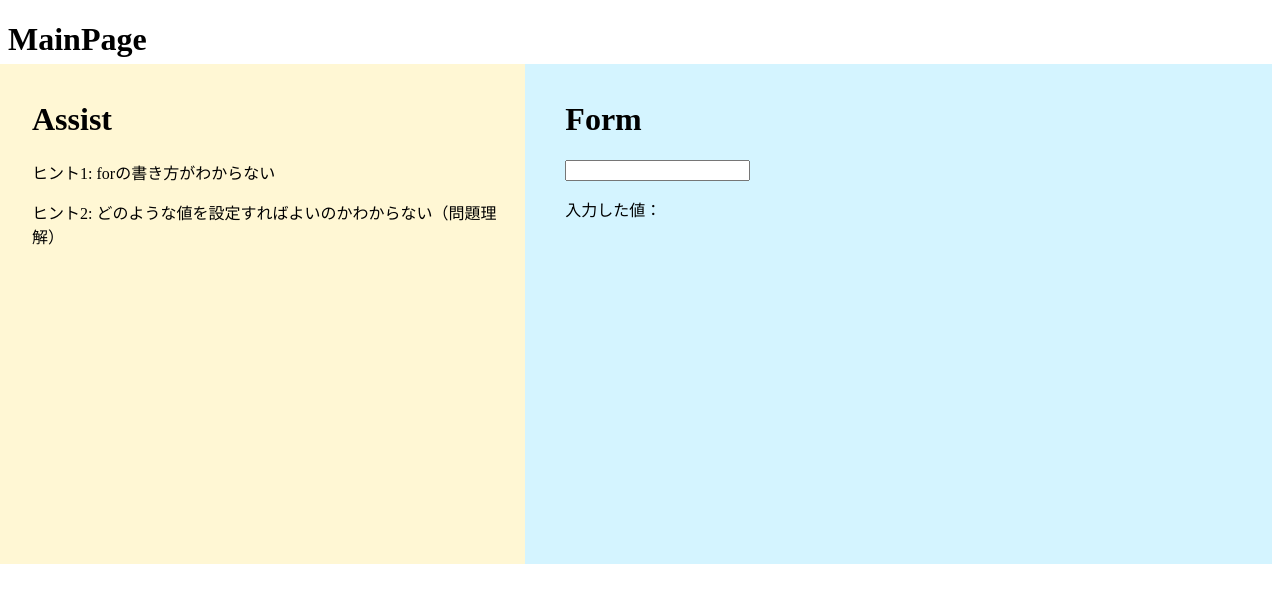
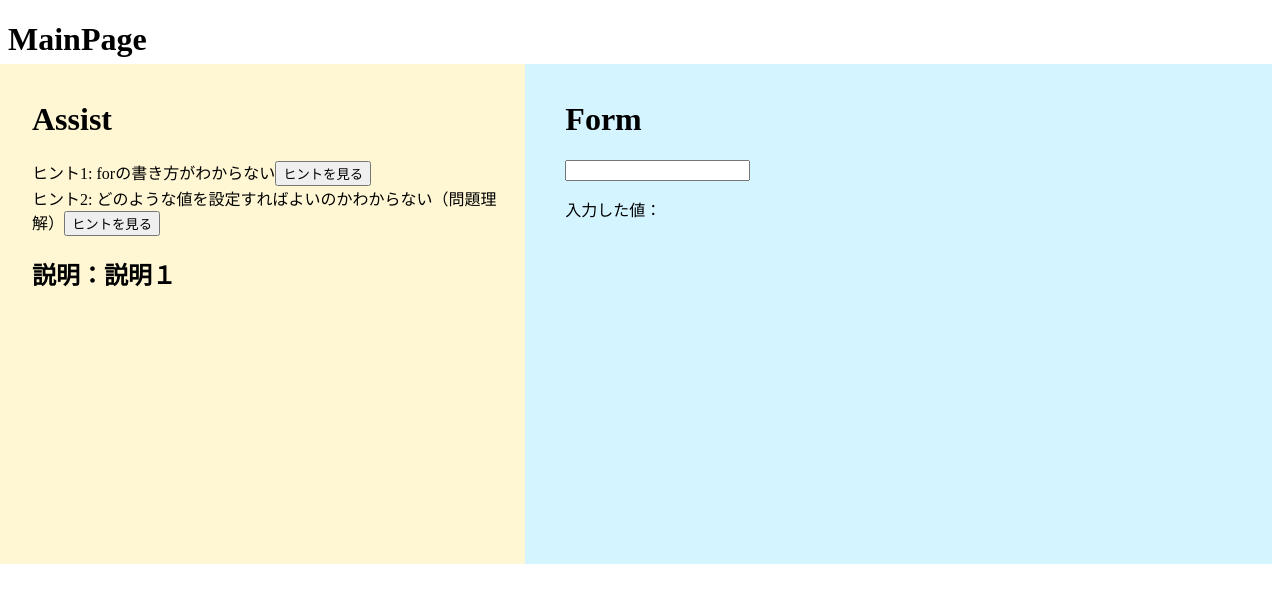
Before and after one commit to KHashimoto3/FIT2023_KH, a React (Vite) app in the folder mock/: page / in a window 1280 px wide. Shown: the top 602 px of the page. Built offline with nearby package versions, Linux system fonts and the light colour scheme.

Commit message:
ヒントを見るボタンを押すと、該当の説明が表示されるようにした。

```diff
--- a/mock/src/components/Assist.tsx
+++ b/mock/src/components/Assist.tsx
@@ -1,3 +1,4 @@
+import { useState } from "react";
 import { Container } from "@mui/material";
 
 type Props = {
@@ -13,15 +14,20 @@ export const Assist = (props: Props) => {
     //ヒントのリスト（MainPageから渡された）
     const hintList: HintList[] = props.hintList;
 
+    const [hintIndex, setHintIndex] = useState<number>(0);
+
     return (
         <Container maxWidth="md">
             <h1>Assist</h1>
             {hintList.map((hint, index) => {
                 return (
-                    <p>ヒント{index + 1}: {hint.hint}</p>
+                    <>
+                    ヒント{index + 1}: {hint.hint}<button onClick={() => setHintIndex(index)}>ヒントを見る</button><br />
+                    </>
                 )
             })
             }
+            <h2>説明：{hintList[hintIndex].explanation}</h2>
         </Container>
     )
 };
```
